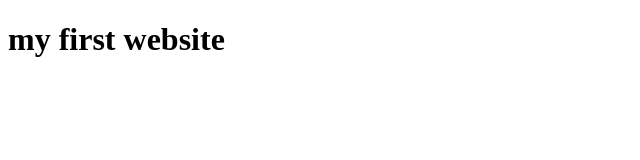
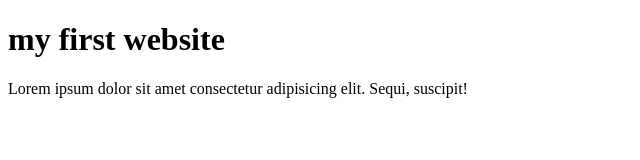
Before and after one commit to akash2030/my-first-website, a plain HTML site: page index.html in a window 1280 px wide. Shown: the whole page, without its empty margins (0-640 px from the left). Drawn offline with Linux system fonts and the light colour scheme.

Commit message:
para push

```diff
--- a/index.html
+++ b/index.html
@@ -8,5 +8,6 @@
 </head>
 <body>
     <h1>my first website</h1>
+    <p>Lorem ipsum dolor sit amet consectetur adipisicing elit. Sequi, suscipit!</p>
 </body>
 </html>
```
